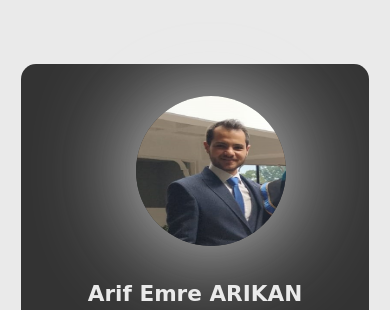
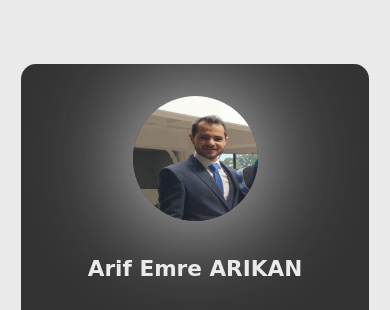
Before and after one commit to arifemrearikan/arifemrearikan.github.io, a plain HTML site: page index.html in a window 390 px wide. Shown: the top 310 px of the page. Drawn offline with Linux system fonts and the light colour scheme; a web font is replaced by a local one.

Commit message:
Add files via upload

```diff
--- a/index.css
+++ b/index.css
@@ -48,10 +48,10 @@ body {
 
 .phot img {
     border-radius: 50%;
-    margin-left: 2rem;
     width: 250px;
     aspect-ratio: 1;
-    box-shadow: none;
+    margin: 2rem;
+    box-shadow: 0 0 100px 3px #eaeaea;
 
 }
 
@@ -135,14 +135,12 @@ body {
         width: 50px;
     }
 
+    .phot img {
+        margin: 0;
+        border-radius: 50%;
+        width: 125px;
+        aspect-ratio: 1;
 
-
-    }
-    .phot img {
-        border-radius: 50%;
-        width: 150px;
-        aspect-ratio: 1;
-        box-shadow: 0 0 100px 3px #eaeaea;
 
 
     }
@@ -151,3 +149,5 @@ body {
         height: auto;
         margin-bottom: 4rem;
     }
+
+    }
```
